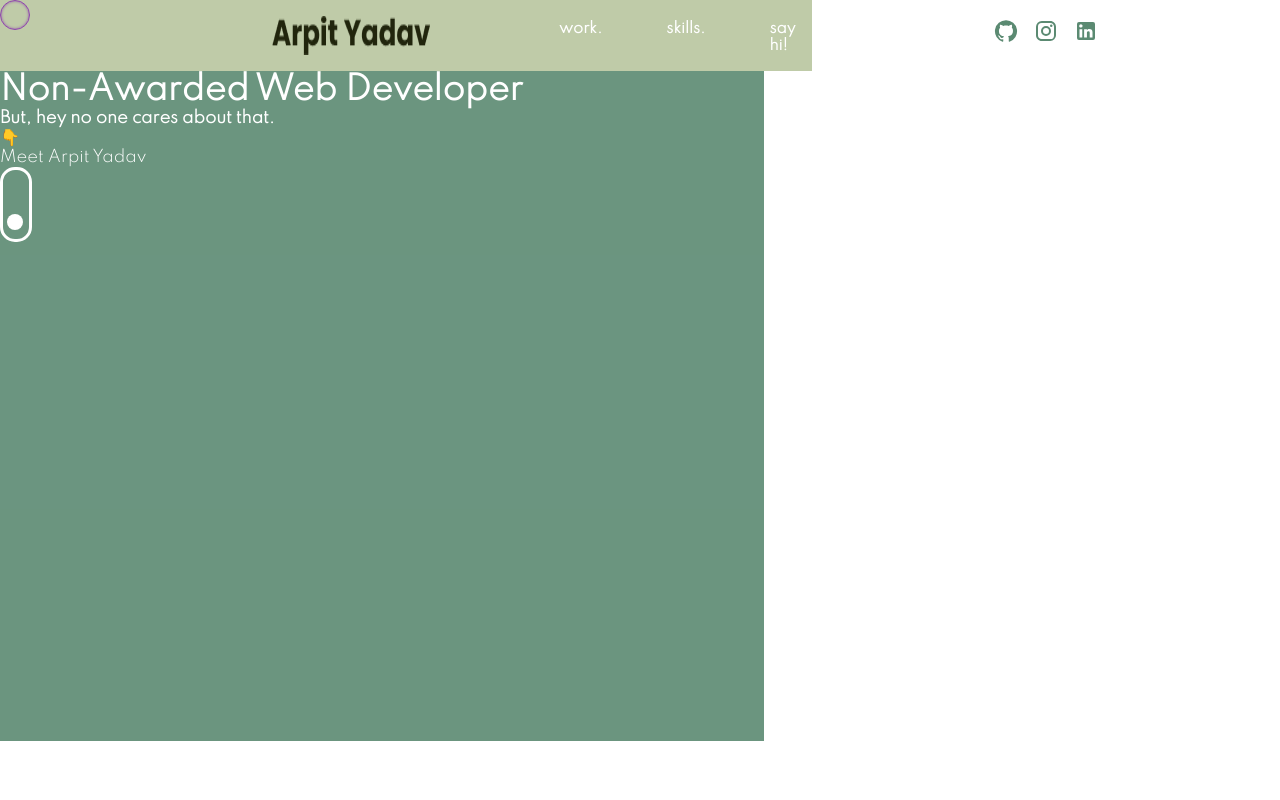
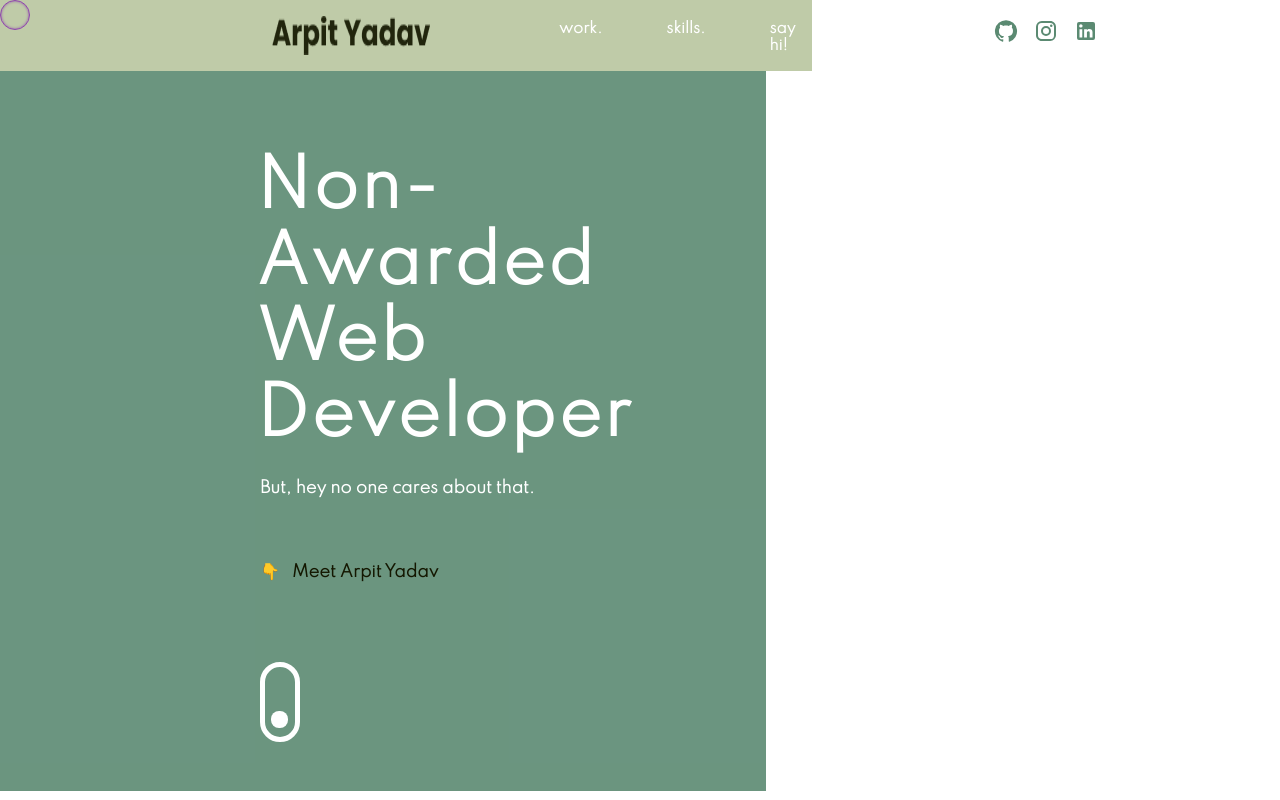
Before and after one commit to vice76/portfolio-react, a React (Create React App) app: page / in a window 1280 px wide. Built offline with nearby package versions, Linux system fonts and the light colour scheme.

Commit message:
added text and fixed ui

```diff
--- a/src/components/landingpage/LandingPage.js
+++ b/src/components/landingpage/LandingPage.js
@@ -5,13 +5,19 @@ const Landingpage = () => {
   return (
     <div className="mainpage">
       <div className="mainpage_left">
-        <h1>Non-Awarded Web Developer</h1>
-        <h4>But, hey no one cares about that.</h4>
-        <div className="meet">
-          <span>👇</span>
-          <p>Meet Arpit Yadav</p>
+        <div className="mainpage_content">
+          <h1>Non-Awarded </h1>
+          <h1>Web</h1>
+          <h1>Developer</h1>
+          <h4>But, hey no one cares about that.</h4>
+          <div className="meet">
+            <span>👇</span>
+            <p id="name">Meet Arpit Yadav</p>
+          </div>
+          <div className="scrolldown">
+            <ScrollDown />
+          </div>
         </div>
-        <ScrollDown />
       </div>
     </div>
   );
--- a/src/scss/components/_landingpage.scss
+++ b/src/scss/components/_landingpage.scss
@@ -2,9 +2,36 @@
     display: flex;
     flex-wrap: wrap;
     .mainpage_left{
-        height: 41.9rem;
-        flex: 21px .59;
+        height: 45rem;
+        flex: 27px .59;
         color: white;
-        background-color: rgba(91, 138, 114, 0.9);;
+        background-color: rgba(91, 138, 114, 0.9);
+    .mainpage_content {
+        padding-left: 16rem;
+        padding-top: 5rem;
+        h1{
+            font-size: 4rem;
+            font-weight: 900;
+            letter-spacing: .15rem;
+        }
+        h4{
+            padding: 1.5rem 0  4rem .25rem;
+        }
+        .meet{
+            padding-left: 4px;
+            color: #141700;
+            span{
+                padding-right: .75rem;
+            }
+            #name{
+                display: inline-block;
+                font-weight: 900;
+            }
+            padding-bottom: 5rem;
+        }
+        .scrolldown{
+            padding-left: 4px;
+        }
+    }
     }
 }
--- a/src/scss/components/_scrolldown.scss
+++ b/src/scss/components/_scrolldown.scss
@@ -1,18 +1,18 @@
 
   .scroll-container{
-    width: 32px;
-    height: 75px;
-    border: 3px solid #fff;
-    border-radius: 15px;
+    width: 40px;
+    height: 80px;
+    border: 5px solid #fff;
+    border-radius: 20px;
     position: relative;
     .scroller{
-      width: 16px;
-      height: 16px;
+      width: 17px;
+      height: 17px;
       border-radius: 8px;
       background-color: #fff;
       position: absolute;
       top: 4px;
-      left: 4px;
+      left: 6px;
       bottom: 44px;
       animation: scroller 1500ms ease-out infinite;
     }
```
